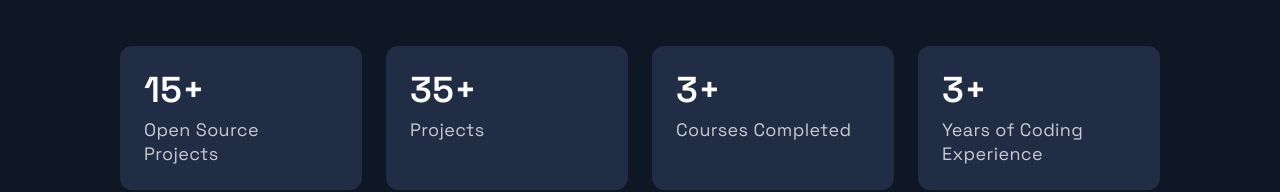
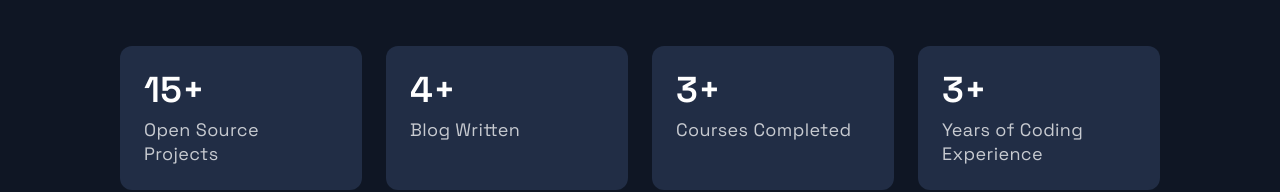
Before and after one commit to Govi2020/Profolio-website, a Next.js app: page / in a window 1280 px wide. Shown: the part 3870-4062 px from the top of the page. Built offline with nearby package versions, Linux system fonts and the light colour scheme.

Commit message:
Update Acomplishments.js

```diff
--- a/src/components/Acomplishments/Acomplishments.js
+++ b/src/components/Acomplishments/Acomplishments.js
@@ -5,9 +5,9 @@ import { Box, Boxes, BoxNum, BoxText } from './AcomplishmentsStyles';
 
 const data = [
   { number: 15, text: 'Open Source Projects'},
-  { number: 35, text: 'Projects', },
-  { number: 3, text: 'Courses Completed', },
-  { number: 3, text: 'Years of Coding Experience', }
+  { number: 4, text:  'Blog Written', },
+  { number: 3, text:  'Courses Completed', },
+  { number: 3, text:  'Years of Coding Experience', }
 ];
 
 const Acomplishments = () => (
```
